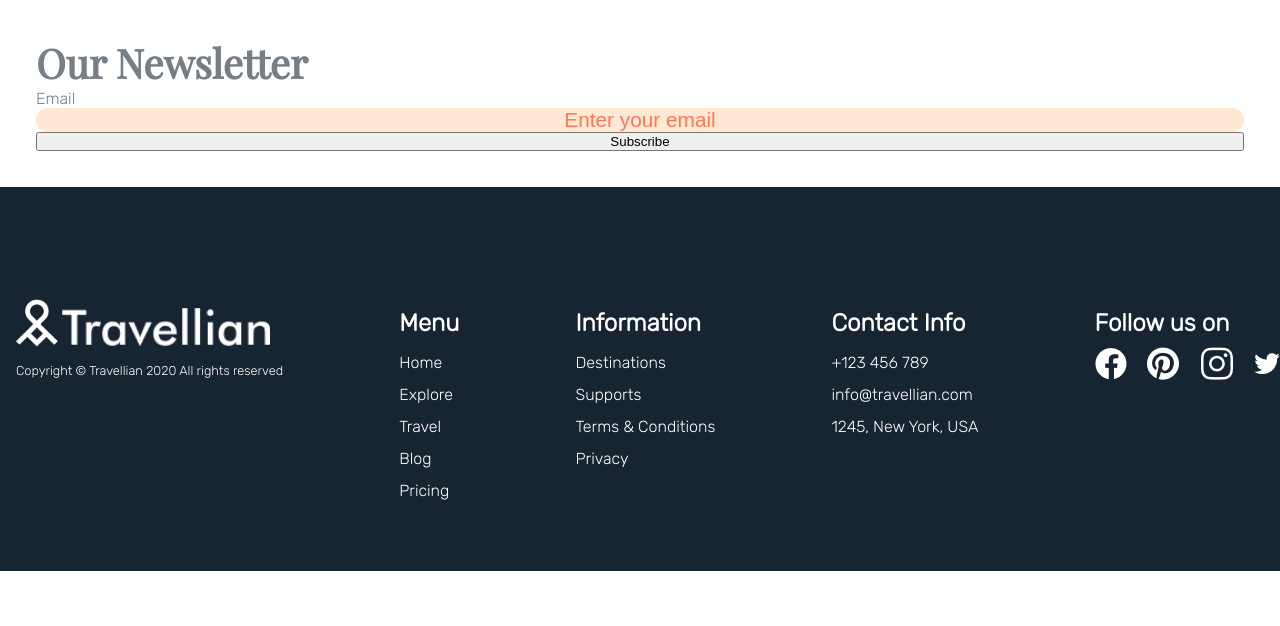
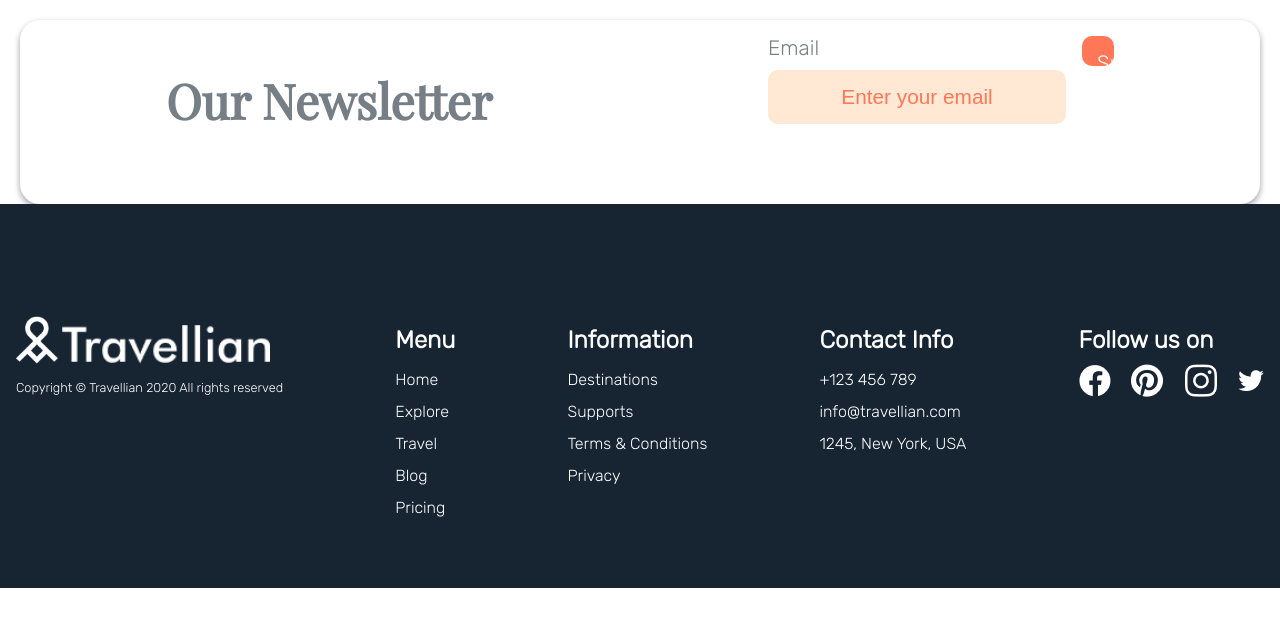
Before and after one commit to LorenaAnayaDiaz/202301-w1chwe-lorena-anaya-angel-contioso, a website: page index.html in a window 1280 px wide. Drawn offline with nearby package versions, Linux system fonts and the light colour scheme.

Commit message:
add responsive style to newsletter

```diff
--- a/footer.css
+++ b/footer.css
@@ -10,35 +10,56 @@
   flex-direction: column;
   box-shadow: #767e86;
   border-radius: 20px;
-  margin: 20px;
+  margin: 20px 20px 0px 20px;
   border: 1px #ffffff;
-  padding: 1rem;
+  padding: 1rem 1rem 2rem 1rem;
+  gap: 1rem;
+  box-shadow: 0 3px 6px rgba(0, 0, 0, 0.16), 0 3px 6px rgba(0, 0, 0, 0.23);
 }
 
+.form-container_input-and-button {
+  display: flex;
+  flex-direction: column;
+  gap: 1rem;
+}
 .form-container__title {
   font-family: "Playfair Display", sans-serif;
   font-size: 2.5rem;
+  padding-top: 2rem;
+  padding-bottom: 2.5rem;
 }
 
 .email-form {
   font-family: "Rubik", sans-serif;
   display: flex;
   flex-direction: column;
+  font-size: 1.3rem;
+  gap: 0.6rem;
 }
 
 #email-input {
   border: 0;
-  border-radius: 12px;
-
+  border-radius: 10px;
+  padding: 15px;
+  text-align: center;
+  background-color: #ffe8d4;
   font-size: 1.3rem;
-  text-align: center;
-
-  background-color: #ffe8d4;
 }
 
 #email-input::placeholder {
   color: #ff7757;
 }
+
+.subscribe-button {
+  font-family: "Rubik";
+  color: white;
+  background: #ff7757;
+  font-size: 1.3rem;
+  border-radius: 10px;
+  border: none;
+  padding: 15px;
+}
+
 .footer-container {
   background-color: #172432;
   display: flex;
@@ -47,6 +68,7 @@
   font-family: "Rubik", sans-serif;
   line-height: 2;
   padding-left: 1rem;
+  padding-right: 1rem;
   padding-top: 4rem;
   padding-bottom: 4rem;
 }
@@ -87,4 +109,35 @@
     flex-direction: column;
     padding-top: 3rem;
   }
+
+  .form-container {
+    display: flex;
+    flex-wrap: wrap;
+    flex-direction: row;
+    justify-content: space-around;
+  }
+
+  .form-container__title {
+    font-size: 3rem;
+  }
+
+  .form-container_input-and-button {
+    display: flex;
+    flex-direction: row;
+    gap: 1rem;
+    justify-content: center;
+  }
+
+  .email-form {
+    font-family: "Rubik", sans-serif;
+    display: flex;
+    flex-direction: column;
+    font-size: 1.3rem;
+    gap: 0.6rem;
+  }
+
+  .subscribe-button {
+    width: 2rem;
+    height: 1rem;
+  }
 }
--- a/index.html
+++ b/index.html
@@ -17,12 +17,15 @@
 
 <body>
   <section class="form-container">
+
     <h1 class="form-container__title">Our Newsletter</h1>
-    <form class="email-form">
-      <label for="email-input">Email</label>
-      <input id="email-input" type="email" placeholder="Enter your email">
-    </form>
-    <button>Subscribe</button>
+    <div class="form-container_input-and-button">
+      <form class="email-form">
+        <label for="email-input">Email</label>
+        <input id="email-input" type="email" placeholder="Enter your email">
+      </form>
+      <button class="subscribe-button">Subscribe</button>
+    </div>
   </section>
 
   <section class="footer-container">
```
